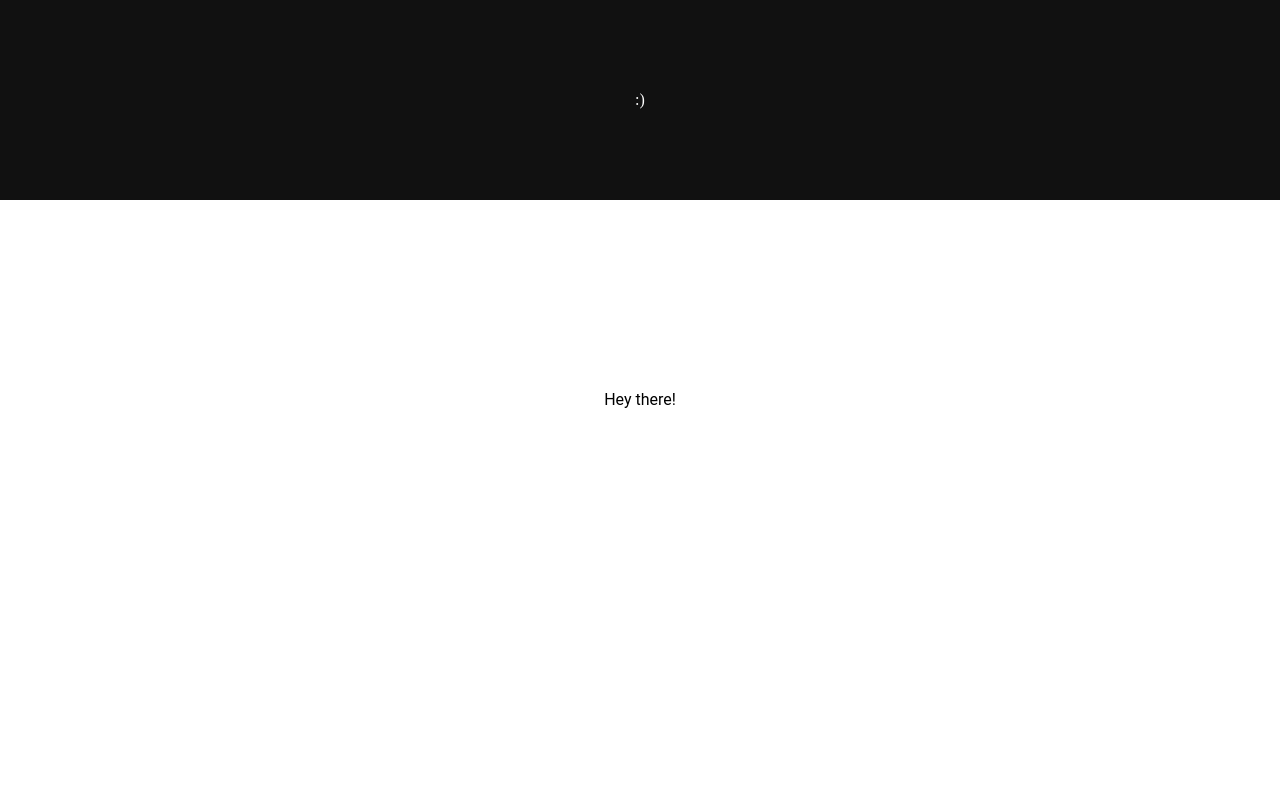
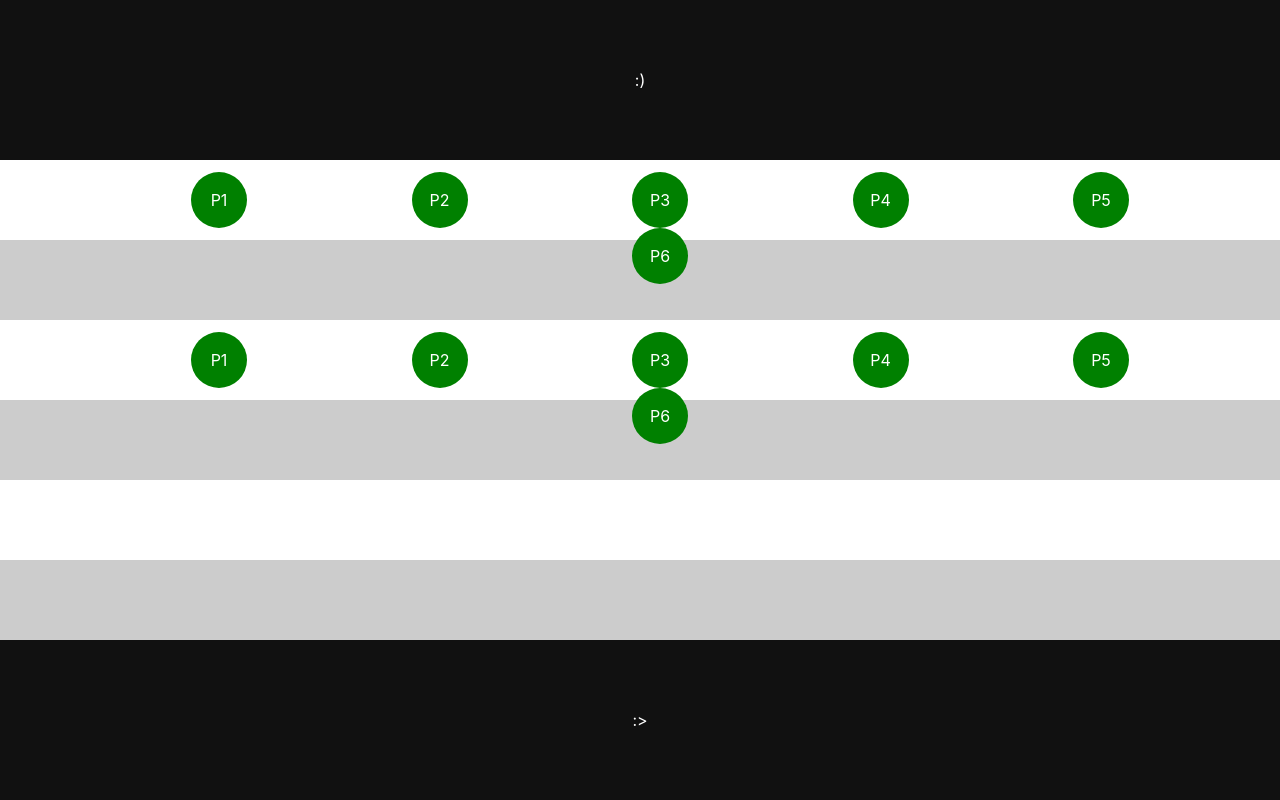
Before and after one commit to lzbernardo/metabolic-coup, a website: page public/index.html in a window 1280 px wide. Drawn offline with nearby package versions, Linux system fonts and the light colour scheme.

Commit message:
Testing visuals

```diff
--- a/public/css/style.css
+++ b/public/css/style.css
@@ -2,20 +2,36 @@ html,body{
   margin: 0;
 }
 
-header{
+header, footer{
   width: 100%;
-  height: 200px;
-  line-height: 200px;
+  height: 20vh;
+  line-height: 20vh;
   text-align: center;
   background-color: #111111;
   color: white;
 }
 
-#main{
-  widht: 100%;
-  height: 400px;
-  line-height: 400px;
+#player, #action, #target, #contest, #reaction, #counter-contest{
+  width: 100%;
+  height: 10vh;
   text-align: center;
-  font-family: 'Roboto';
-  color: #11111;
 }
+
+.gray{
+  background-color: #ccc
+}
+
+section ul{
+  padding-top: 1.5vh;
+  list-style: none;
+}
+section ul li{
+  width: 7vh;
+  height: 7vh;
+  border-radius: 100%;
+  background-color: green;
+  display: inline-block;
+  margin: 0 10vh;
+  line-height: 7vh;
+  color: white;
+}
--- a/public/index.html
+++ b/public/index.html
@@ -4,13 +4,46 @@
   <meta name="author" content="github.com/lzbernardo">
   <title>Coup by Metabolic</title>
   <link rel="stylesheet" href="css/style.css" />
+  <link rel="stylesheet" href="https://stackpath.bootstrapcdn.com/bootstrap/4.3.1/css/bootstrap.min.css" integrity="sha384-ggOyR0iXCbMQv3Xipma34MD+dH/1fQ784/j6cY/iJTQUOhcWr7x9JvoRxT2MZw1T" crossorigin="anonymous">
 </head>
 <body>
   <header>
     :)
   </header>
-  <section id="main">
-    Hey there!
+  <section id="player">
+    <ul>
+      <li>P1</li>
+      <li>P2</li>
+      <li>P3</li>
+      <li>P4</li>
+      <li>P5</li>
+      <li>P6</li>
+    </ul>
   </section>
+  <section id="action" class="gray">
+
+  </section>
+  <section id="target">
+    <ul>
+      <li>P1</li>
+      <li>P2</li>
+      <li>P3</li>
+      <li>P4</li>
+      <li>P5</li>
+      <li>P6</li>
+    </ul>
+  </section>
+  <section id="contest" class="gray">
+
+  </section>
+  <section id="reaction">
+
+  </section>
+  <section id="counter-contest" class="gray">
+
+  </section>
+  <footer id="flow-ctrl">
+    :>
+  </footer>
 </body>
 </html>
```
